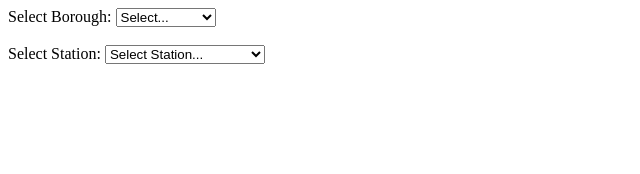
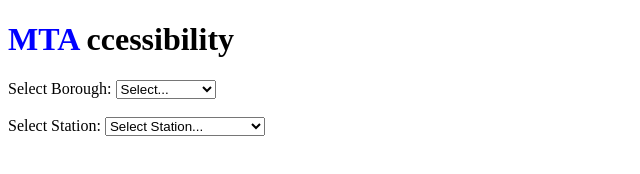
Before and after one commit to christinabuencamino/MTAccessibility, a plain HTML site: page FrontEnd/index.html in a window 1280 px wide. Shown: the whole page, without its empty margins (0-640 px from the left). Drawn offline with nearby package versions, Linux system fonts and the light colour scheme.

Commit message:
Added title to webpage with color

```diff
--- a/FrontEnd/index.html
+++ b/FrontEnd/index.html
@@ -5,6 +5,10 @@
     <meta http-equiv="X-UA-Compatible" content="IE=edge">
     <meta name="viewport" content="width=device-width, initial-scale=1.0">
     <title>MTAccessibility</title>
+    <h1>
+    <span style="color:rgb(0, 0, 255) ">MTA</span>
+    <span style="color:black">ccessibility</span>
+    </h1>
 </head>
 <body>
     <!-- dropdown menu #1: Borough -->
```
